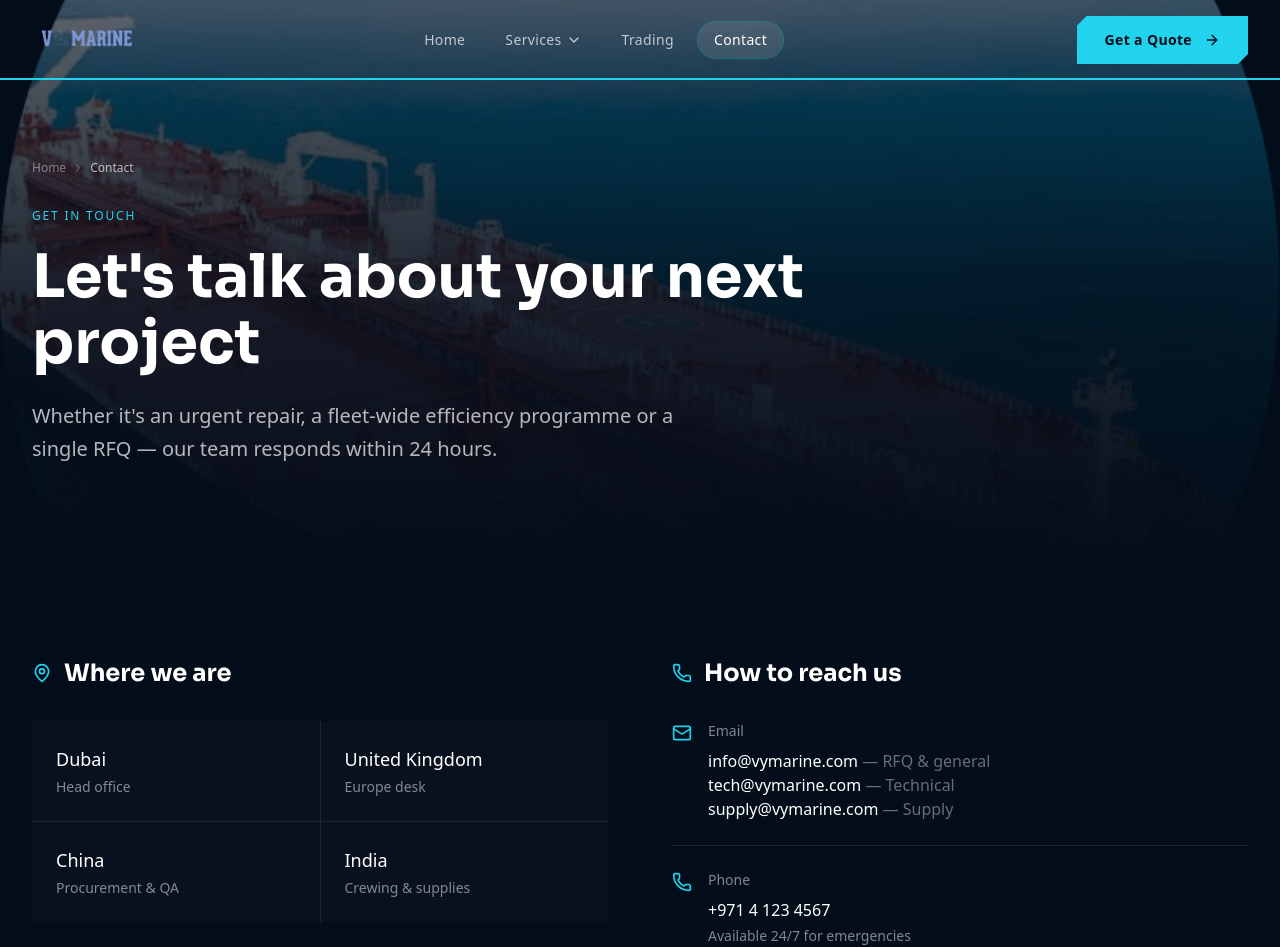
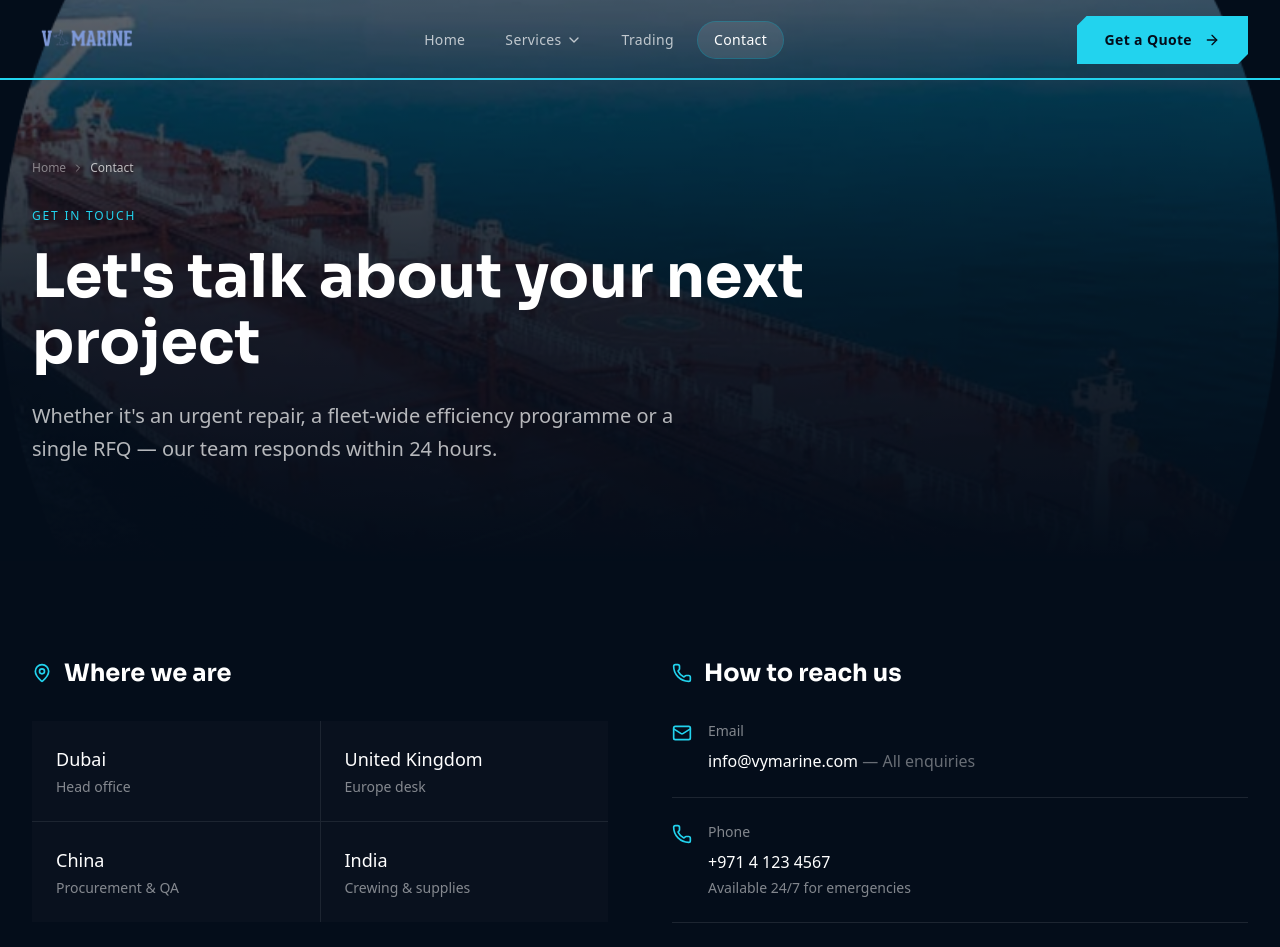
Before and after one commit to obeyyyy/marine_website, a Next.js app: page /contact in a window 1280 px wide. Shown: the top 947 px of the page. Built offline with nearby package versions, Linux system fonts and the light colour scheme.

Commit message:
Use info address for contact email flow

```diff
--- a/src/app/contact/page.tsx
+++ b/src/app/contact/page.tsx
@@ -15,9 +15,7 @@ const offices = [
 ];
 
 const contacts = [
-  { label: 'RFQ & general', value: 'info@vymarine.com' },
-  { label: 'Technical', value: 'tech@vymarine.com' },
-  { label: 'Supply', value: 'supply@vymarine.com' },
+  { label: 'All enquiries', value: 'info@vymarine.com' },
 ];
 
 export default function ContactPage() {
```
Also changed, not shown: 2 other files (tests, documents, lock files or other folders).
